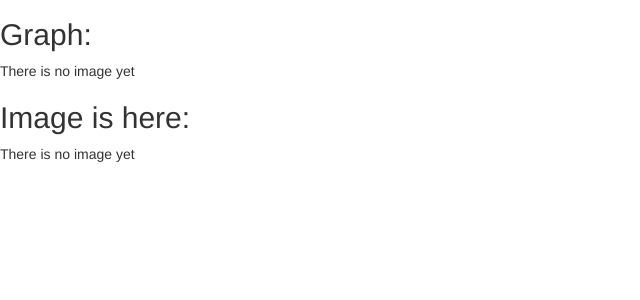
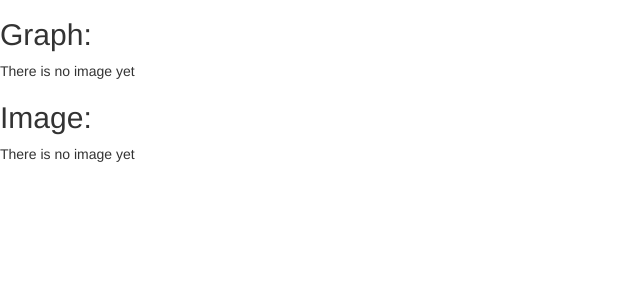
Before and after one commit to LUX23/picture-frame, a Flask app: page /net in a window 1280 px wide. Shown: the part 207-507 px from the top of the page, without its empty margins (0-640 px from the left). Run offline with Flask 2, Linux system fonts and the light colour scheme; some libraries are stand-ins or nearby versions.

Commit message:
Update net.html

```diff
--- a/flaskapp/templates/net.html
+++ b/flaskapp/templates/net.html
@@ -13,7 +13,7 @@
  <p> There is no image yet </p>
 {% endif %}
 
-<h2>Image is here: </h2>
+<h2>Image: </h2>
 {% if image_name %}
   <p>{{image_name}}
   <p><img src={{image_name}} class="img-rounded" alt="My Image" width = 224 height=224 />
```
